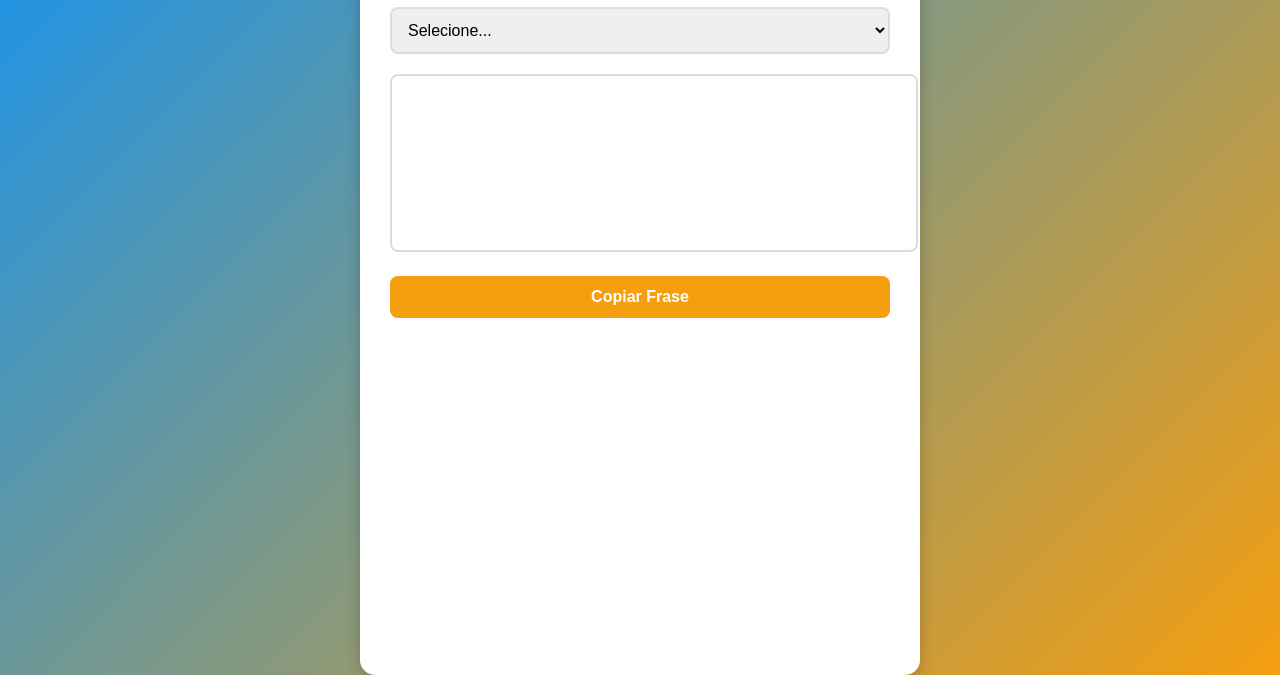
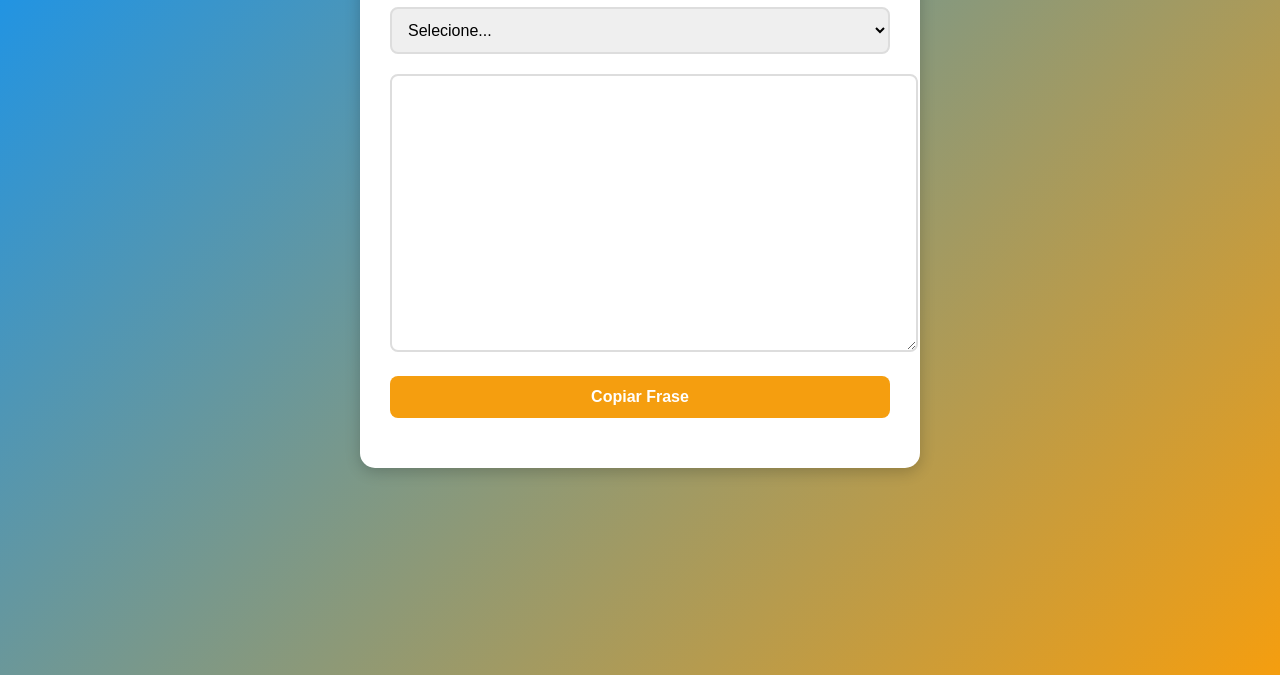
Before and after one commit to NunoAlmeidaWRT/Frases-Tipificadas-MKP-WP, a plain HTML site: page index.html in a window 1280 px wide. Shown: the part 175-850 px from the top of the page. Drawn offline with Linux system fonts and the light colour scheme.

Commit message:
index.html

```diff
--- a/index.html
+++ b/index.html
@@ -13,7 +13,7 @@
             color: #333;
             display: flex;
             justify-content: center;
-            align-items: flex-star;
+            align-items: flex-start;
             min-height: 100vh;
             padding-top: 50px;
         }
@@ -57,8 +57,10 @@
         }
 
         textarea {
-            height: 150px;
-            resize: none;
+            height: 250px;
+            resize: vertical;
+            min-height: 150px;
+            max-height: 500px;
         }
 
         button {
@@ -105,9 +107,8 @@
     </div>
 
     <script>
-        const jsonUrl = "https://raw.githubusercontent.com/NunoAlmeidaWRT/Frases-Tipificadas-MKP-WP/main/mensagens.json"; // URL do JSON no GitHub
+        const jsonUrl = "https://raw.githubusercontent.com/NunoAlmeidaWRT/Frases-Tipificadas-MKP-WP/main/mensagens.json";
 
-        // Busca as frases do JSON
         async function carregarFrases() {
             try {
                 const response = await fetch(jsonUrl);
@@ -129,14 +130,12 @@
             }
         }
 
-        // Exibe a frase selecionada
         function mostrarFrase() {
             const select = document.getElementById("frases");
             const texto = document.getElementById("texto");
             texto.value = select.value;
         }
 
-        // Copia a frase para a área de transferência
         function copiarTexto() {
             const texto = document.getElementById("texto");
             texto.select();
@@ -147,7 +146,6 @@
             });
         }
 
-        // Carrega as frases ao abrir a página
         carregarFrases();
     </script>
 </body>
```
